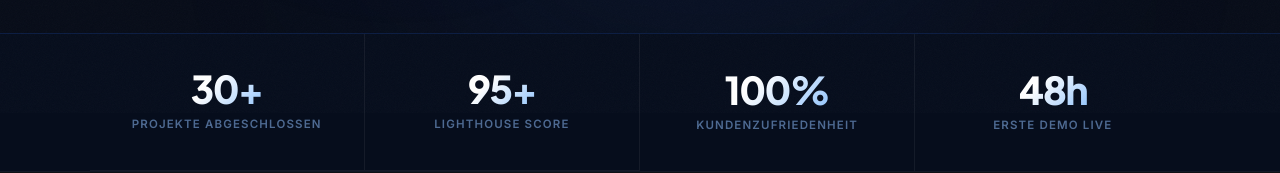
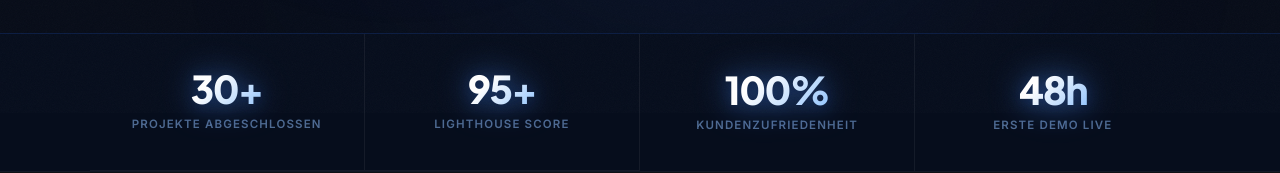
Before and after one commit to JRAgency/jr-agency-services-Website, a Next.js app: page /webdesign in a window 1280 px wide. Shown: the part 687-860 px from the top of the page. Built offline with nearby package versions, Linux system fonts and the light colour scheme.

Commit message:
Add blue glow to stats numbers via drop-shadow filter
Co-Authored-By: Claude Sonnet 4.6 <noreply@anthropic.com>

```diff
--- a/components/webdesign/WebdesignStats.tsx
+++ b/components/webdesign/WebdesignStats.tsx
@@ -47,6 +47,7 @@ export default function WebdesignStats() {
                   WebkitBackgroundClip: "text",
                   WebkitTextFillColor: "transparent",
                   backgroundClip: "text",
+                  filter: "drop-shadow(0 0 18px rgba(96,165,250,0.45)) drop-shadow(0 2px 8px rgba(37,99,235,0.3))",
                 }}
               >
                 {s.value}
```
